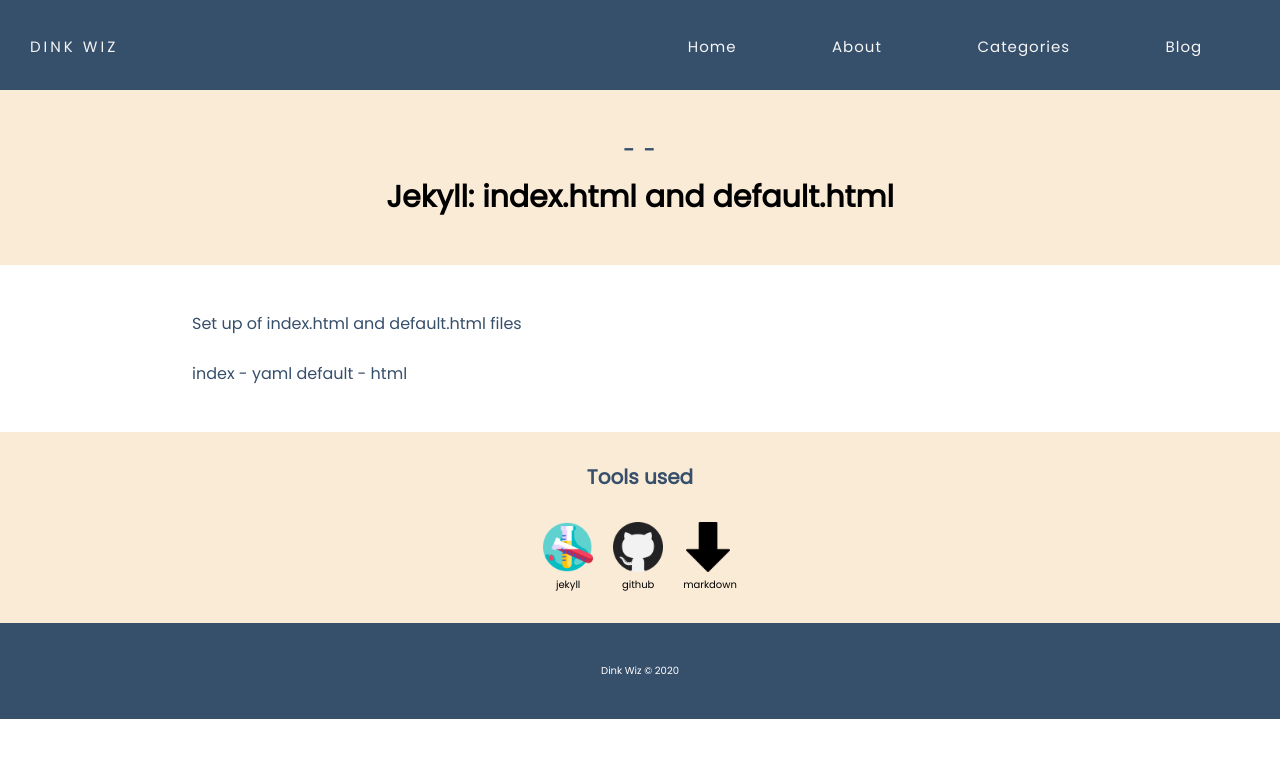
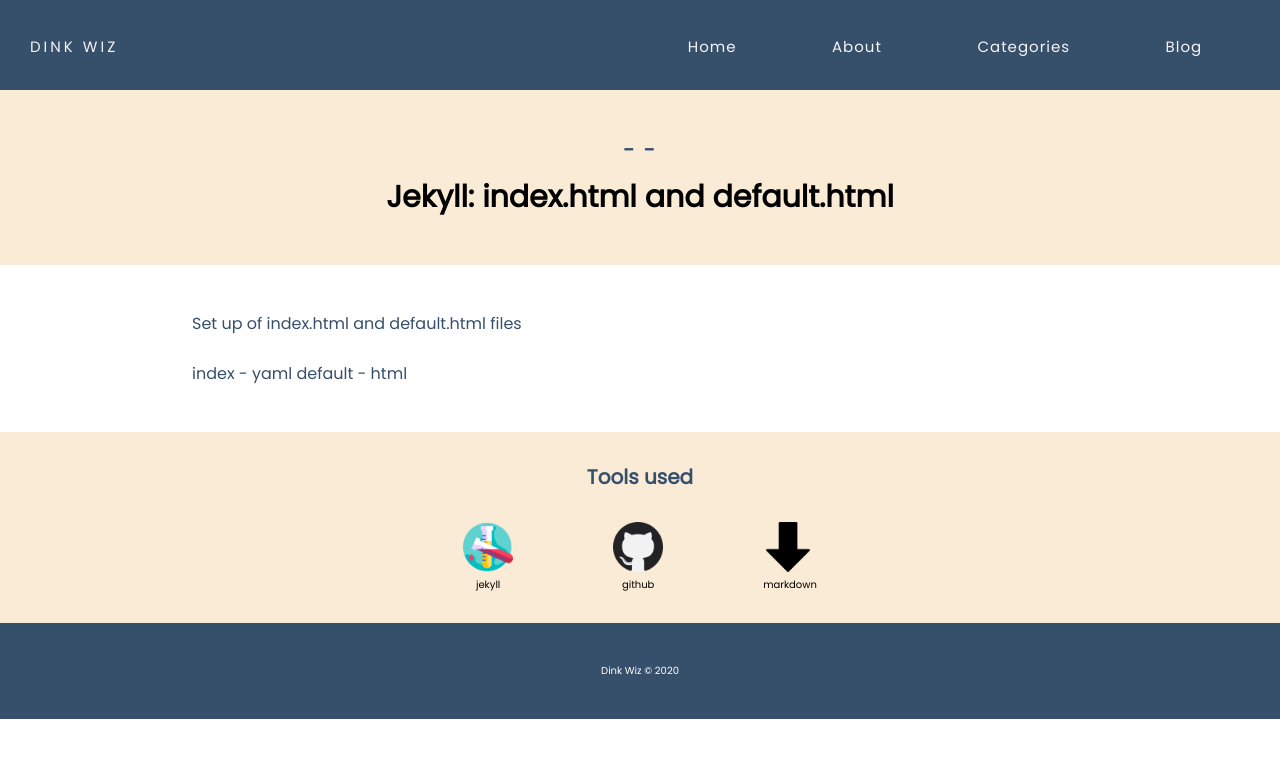
Before and after one commit to dinkwiz/dinkwiz.github.io, a Jekyll site: the page built from _posts/2020-07-18-Jekyll-Initial-html.md, in a window 1280 px wide. Shown: the top 758 px of the page. Built offline with Jekyll 4.4.1, drawn with Linux system fonts in a browser that asks for light colours.

Commit message:
Update style.css

```diff
--- a/assets/css/style.css
+++ b/assets/css/style.css
@@ -306,8 +306,8 @@ section {
   display: flex;
   justify-content: center;
   align-items: center;
-  grid-template-columns: repeat(auto-fill,minmax(8rem,1fr));
-  grid-column-gap: 2rem;
+  grid-template-columns: repeat(auto-fill,minmax(5rem,1fr));
+  grid-column-gap: 10rem;
   grid-row-gap: 0.5rem;
 
 }
```
